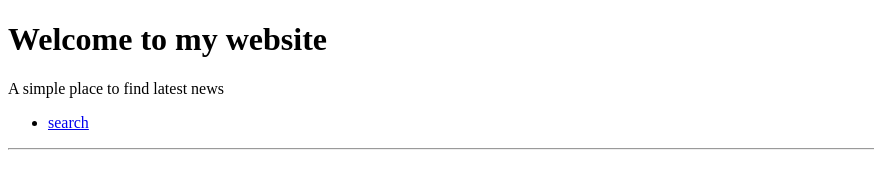
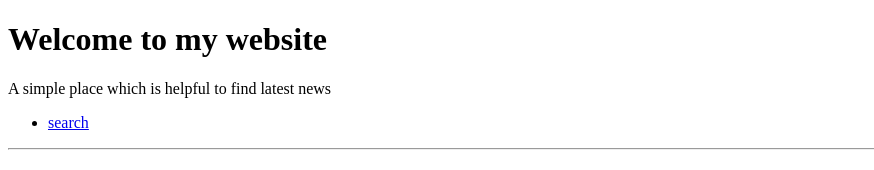
Before and after one commit to Manisha-gif-code/html_basics, a plain HTML site: page index.html in a window 1280 px wide. Shown: the top 170 px of the page, without its empty margins (0-874 px from the left). Drawn offline with Linux system fonts and the light colour scheme.

Commit message:
Updated the index

```diff
--- a/index.html
+++ b/index.html
@@ -9,7 +9,7 @@
 <body>
     <header>
        <h1>Welcome to my website</h1>
-       <p> A simple place to find latest news</p>
+       <p> A simple place which is helpful to find latest news</p>
 
 
     </header>
```
